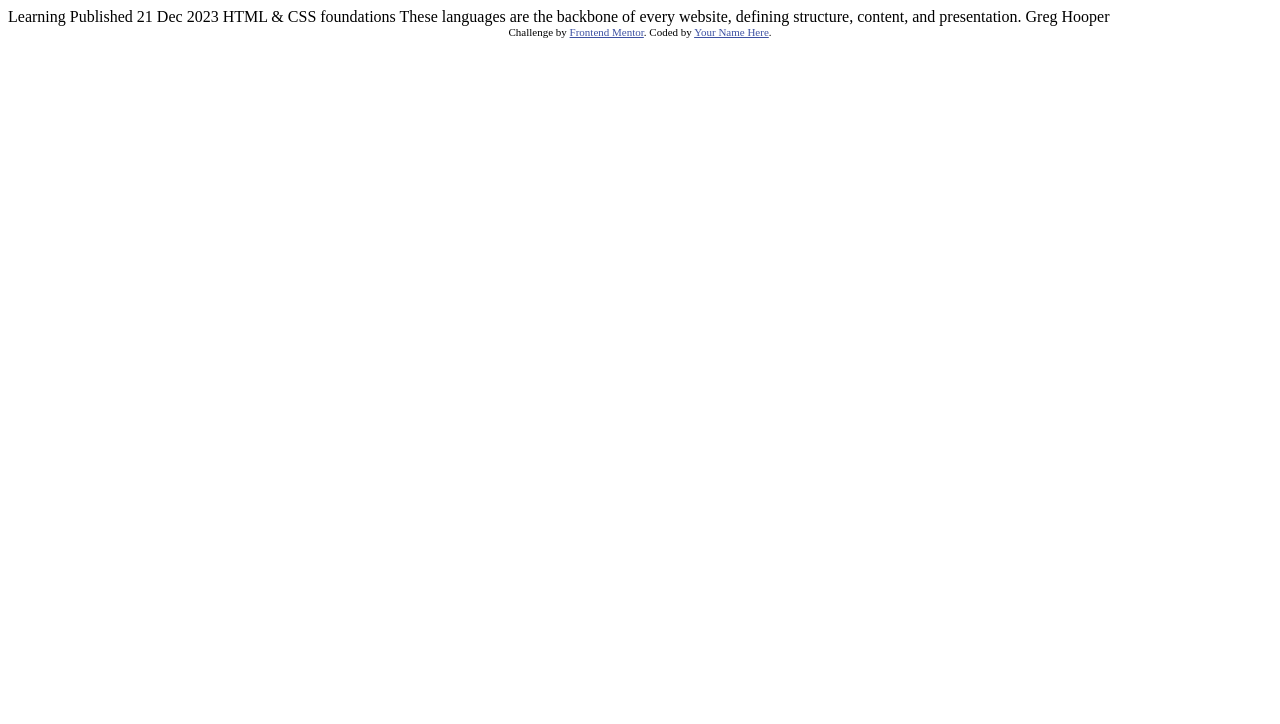
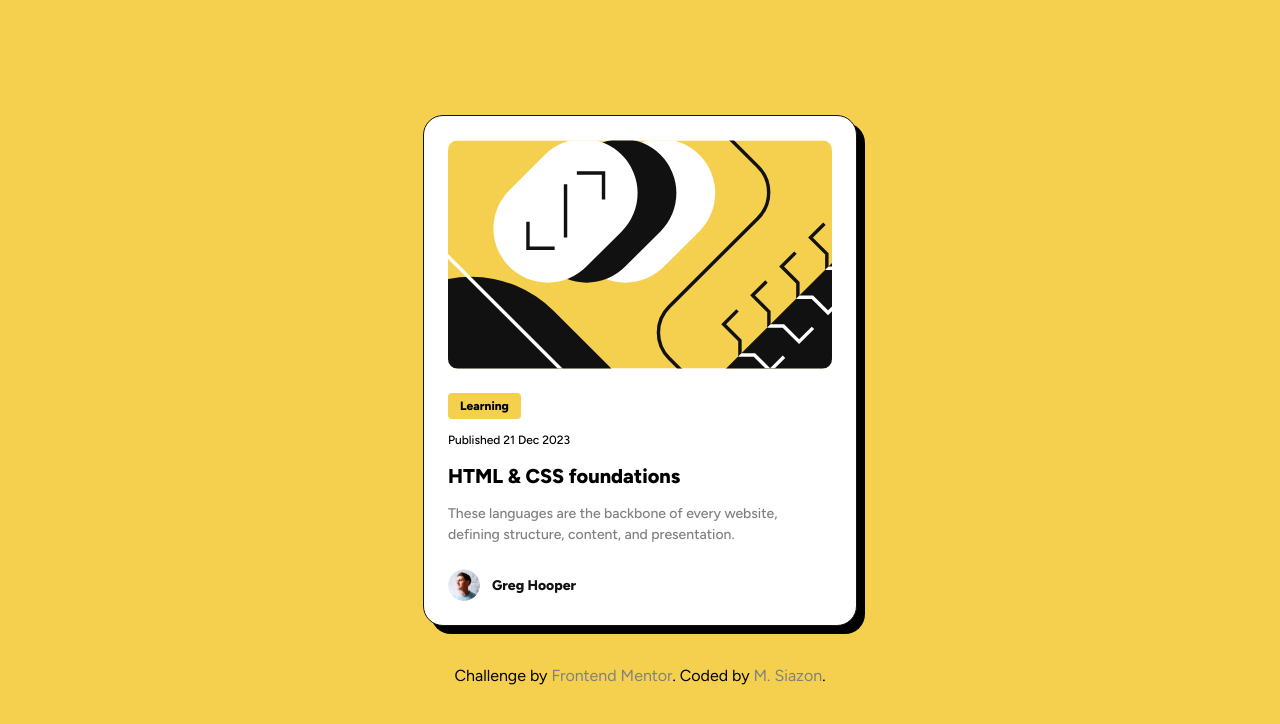
Before and after one commit to mark-siazon/Blog-Preview-Card-Component, a plain HTML site: page index.html in a window 1280 px wide. Drawn offline with Linux system fonts and the light colour scheme.

Commit message:
📝 | Create HTML Structure

```diff
--- a/index.html
+++ b/index.html
@@ -5,30 +5,36 @@
   <meta name="viewport" content="width=device-width, initial-scale=1.0"> <!-- displays site properly based on user's device -->
 
   <link rel="icon" type="image/png" sizes="32x32" href="./assets/images/favicon-32x32.png">
+  <link rel="preconnect" href="https://fonts.googleapis.com">
+<link rel="preconnect" href="https://fonts.gstatic.com" crossorigin>
+<link href="https://fonts.googleapis.com/css2?family=Figtree:ital,wght@0,300..900;1,300..900&display=swap" rel="stylesheet">
+  <link rel="stylesheet" href="styles/styles.css">
 
   <title>Frontend Mentor | Blog preview card</title>
-
-  <!-- Feel free to remove these styles or customise in your own stylesheet 👍 -->
-  <style>
-    .attribution { font-size: 11px; text-align: center; }
-    .attribution a { color: hsl(228, 45%, 44%); }
-  </style>
 </head>
 <body>
 
-  Learning
+  <main>
 
-  Published 21 Dec 2023
+    <img src="assets/images/illustration-article.svg" alt="">
 
-  HTML & CSS foundations
+    <div class="content">
+      <p>Learning</p>
+      <p>Published 21 Dec 2023</p>
+      <h1>HTML & CSS foundations</h1>
+      <p>These languages are the backbone of every website, defining structure, content, and presentation.</p>
+    </div>
 
-  These languages are the backbone of every website, defining structure, content, and presentation.
+    <div class="author">
+      <img src="assets/images/image-avatar.webp" alt="" class="author-img">
+      <p>Greg Hooper</p>
+    </div>
+  </main>
 
-  Greg Hooper
+  <footer class="attribution">
+    Challenge by <a href="https://www.frontendmentor.io/challenges/blog-preview-card-ckPaj01IcS/hub" target="_blank" rel="noopener noreferrer">Frontend Mentor</a>.
+    Coded by <a href="https://github.com/Iron-Mark" target="_blank" rel="noopener noreferrer">M. Siazon</a>.
+  </footer>
 
-  <div class="attribution">
-    Challenge by <a href="https://www.frontendmentor.io?ref=challenge" target="_blank">Frontend Mentor</a>.
-    Coded by <a href="#">Your Name Here</a>.
-  </div>
 </body>
 </html>
```
